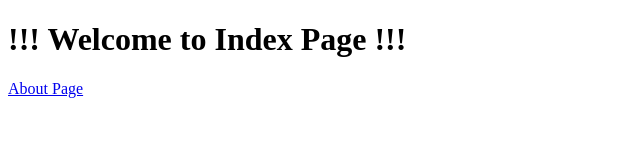
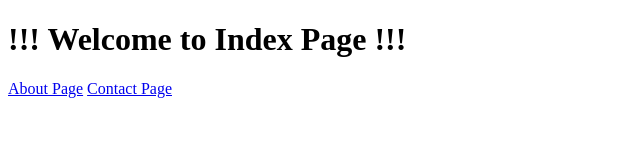
Before and after one commit to sid-siddhartha/gitFoundations, a plain HTML site: page index.html in a window 1280 px wide. Shown: the whole page, without its empty margins (0-640 px from the left). Drawn offline with Linux system fonts and the light colour scheme.

Commit message:
Updated index

```diff
--- a/index.html
+++ b/index.html
@@ -8,5 +8,6 @@
 <body>
     <h1> !!! Welcome to Index Page !!! </h1>
     <a href="about.html">About Page</a>
+    <a href="contact.html">Contact Page</a>
 </body>
 </html>
```
